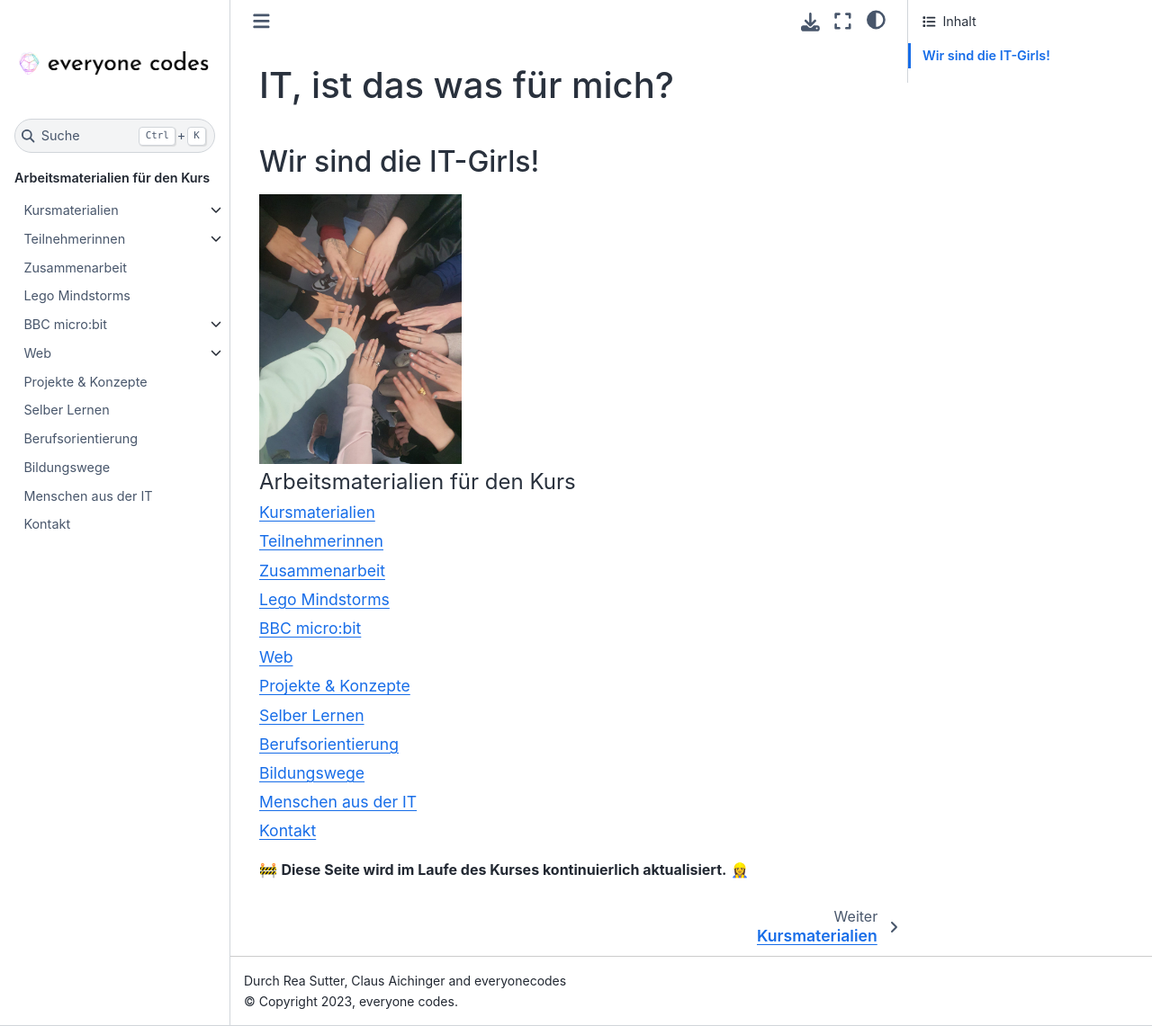
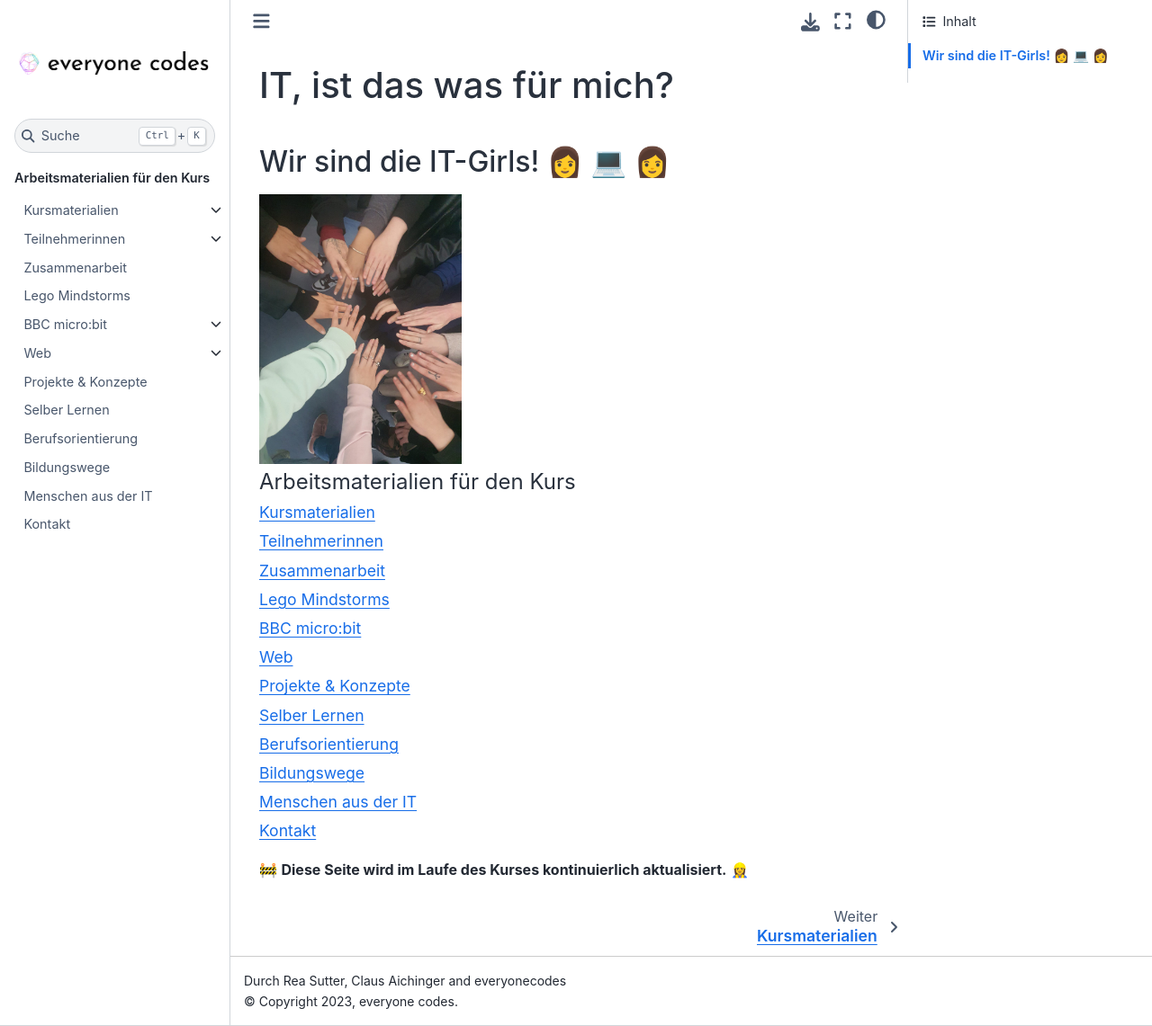
Before and after one commit to ec-mentors/IT-ist-das-was-fuer-mich-i05, a Sphinx documentation site: the page built from source/index.md, in a window 1280 px wide and 1141 px high. Shown: the whole window at 90% size. Built offline with Sphinx 7.4.7 and the Sphinx Book theme 1.1.4, drawn with Linux system fonts in a browser that asks for light colours.

Commit message:
new title with emojis

```diff
--- a/source/index.md
+++ b/source/index.md
@@ -1,6 +1,6 @@
 # IT, ist das was für mich?
 
-## Wir sind die IT-Girls!
+## Wir sind die IT-Girls! 👩 💻 👩
 
  <img src="./participants/i5_Gruppenfoto.jpg" height="300px">
 
```
